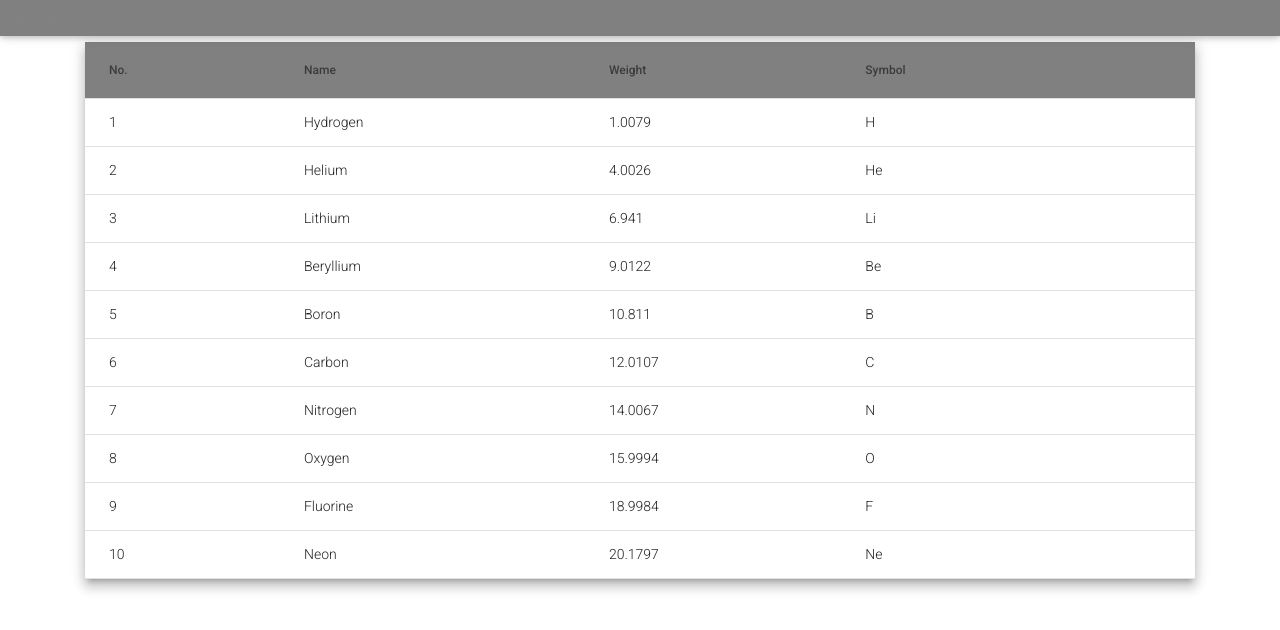
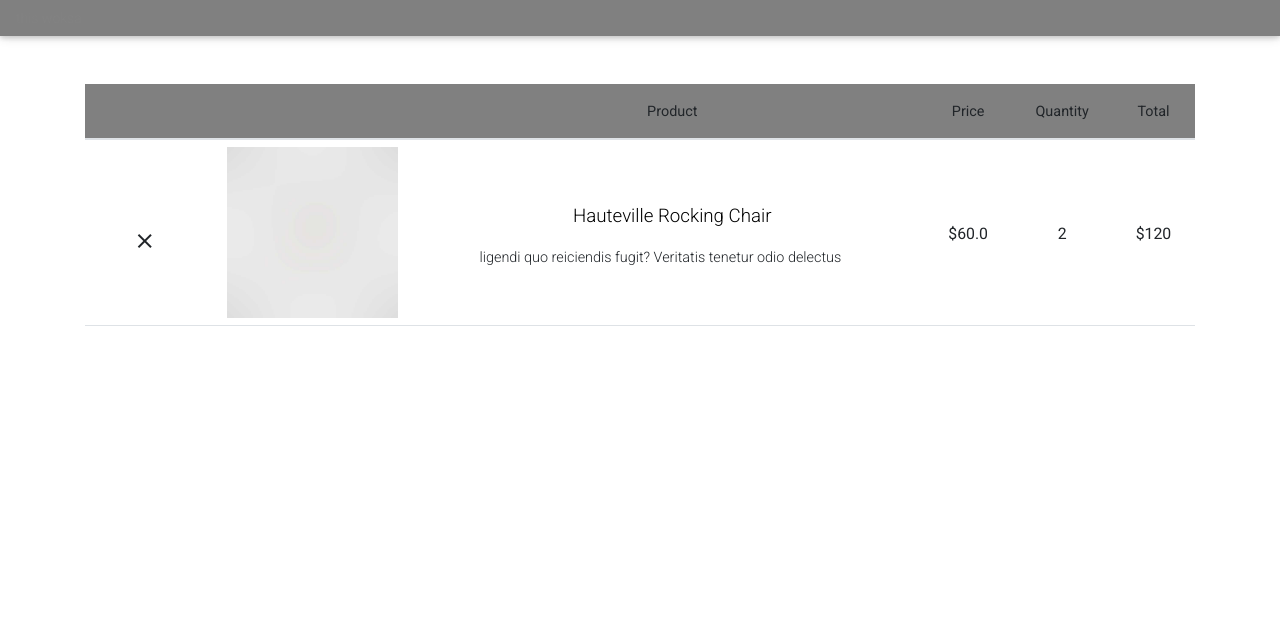
Before and after one commit to wilbrone/ClickToShop, an Angular app: page /click-2-shop/order in a window 1280 px wide. Shown: the top 630 px of the page. Built offline with nearby package versions, Linux system fonts and the light colour scheme; some icons are missing.

Commit message:
style cart page

```diff
--- a/src/app/components/cart/cart.component.css
+++ b/src/app/components/cart/cart.component.css
@@ -4,4 +4,37 @@ table {
 
 th {
     background-color: grey;
+    text-align: center;
 }
+
+#head {
+    /* margin-top: 2em; */
+    font-size: 1.3em;
+    font-weight: 350;
+}
+
+table td {
+    padding-top: 2em !important;
+    padding: 1em;
+    text-align: center;
+    vertical-align: middle;
+}
+
+table .image {
+    padding: 0.5em !important;
+    width: 15em;
+}
+
+td .digts {
+    font-size: 1.1em;
+    font-weight: 400;
+}
+
+@media screen and (max-width: 768px) {
+    .container {
+        overflow: hidden;
+        white-space: nowrap;
+        text-overflow: ellipsis;
+        padding: .75em;
+    }
+}
--- a/src/app/components/cart/cart.component.html
+++ b/src/app/components/cart/cart.component.html
@@ -1,36 +1,62 @@
 <section style="padding-top:3em;">
-  <div class="container">
-    <table mat-table [dataSource]="dataSource" class="mat-elevation-z8">
+  <div class="container" style="padding-top:3em;">
+    <table class="table">
+      <thead class="" style="background-color:grey;">
+        <tr>
+          <th>&nbsp;</th>
+          <th>&nbsp;</th>
+          <th>Product</th>
+          <th>Price</th>
+          <th>Quantity</th>
+          <th>Total</th>
+        </tr>
+      </thead>
+      <tbody>
+        <tr>
+          <!--  -->
+          <td>
+            <button mat-button>
+              <span class="material-icons">
+                clear
+              </span>
+            </button>
+          </td>
 
-      <!--- Note that these columns can be defined in any order.
-            The actual rendered columns are set as a property on the row definition" -->
+          <!--  -->
+          <td class="image">
+            <img src="../../../assets/images/product-1.jpg" width="85%">
+          </td>
 
-      <!-- Position Column -->
-      <ng-container matColumnDef="position">
-        <th mat-header-cell *matHeaderCellDef> No. </th>
-        <td mat-cell *matCellDef="let element"> {{element.position}} </td>
-      </ng-container>
+          <!--  -->
+          <td class="product">
+            <h2 id="head">Hauteville Rocking Chair</h2>
+            <p style="max-width:95%;">ligendi quo reiciendis fugit? Veritatis tenetur odio delectus</p>
+          </td>
 
-      <!-- Name Column -->
-      <ng-container matColumnDef="name">
-        <th mat-header-cell *matHeaderCellDef> Name </th>
-        <td mat-cell *matCellDef="let element"> {{element.name}} </td>
-      </ng-container>
+          <!--  -->
+          <td>
+            <p class="digts">$60.0</p>
+          </td>
 
-      <!-- Weight Column -->
-      <ng-container matColumnDef="weight">
-        <th mat-header-cell *matHeaderCellDef> Weight </th>
-        <td mat-cell *matCellDef="let element"> {{element.weight}} </td>
-      </ng-container>
+          <!--  -->
+          <td>
+            <p class="digts">2</p>
+          </td>
 
-      <!-- Symbol Column -->
-      <ng-container matColumnDef="symbol">
-        <th mat-header-cell *matHeaderCellDef> Symbol </th>
-        <td mat-cell *matCellDef="let element"> {{element.symbol}} </td>
-      </ng-container>
-
-      <tr mat-header-row *matHeaderRowDef="displayedColumns"></tr>
-      <tr mat-row *matRowDef="let row; columns: displayedColumns;"></tr>
+          <!--  -->
+          <td>
+            <p class="digts">$120</p>
+          </td>
+        </tr>
+        <tr>
+          <td></td>
+          <td></td>
+          <td></td>
+          <td></td>
+          <td></td>
+          <td></td>
+        </tr>
+      </tbody>
     </table>
   </div>
 </section>
--- a/src/app/components/cart/cart.component.ts
+++ b/src/app/components/cart/cart.component.ts
@@ -19,15 +19,6 @@ export class CartComponent implements OnInit {
 
 const ELEMENT_DATA: PeriodicElement[] = [
   {position: 1, name: 'Hydrogen', weight: 1.0079, symbol: 'H'},
-  {position: 2, name: 'Helium', weight: 4.0026, symbol: 'He'},
-  {position: 3, name: 'Lithium', weight: 6.941, symbol: 'Li'},
-  {position: 4, name: 'Beryllium', weight: 9.0122, symbol: 'Be'},
-  {position: 5, name: 'Boron', weight: 10.811, symbol: 'B'},
-  {position: 6, name: 'Carbon', weight: 12.0107, symbol: 'C'},
-  {position: 7, name: 'Nitrogen', weight: 14.0067, symbol: 'N'},
-  {position: 8, name: 'Oxygen', weight: 15.9994, symbol: 'O'},
-  {position: 9, name: 'Fluorine', weight: 18.9984, symbol: 'F'},
-  {position: 10, name: 'Neon', weight: 20.1797, symbol: 'Ne'},
 ];
 
 export interface PeriodicElement {
```
